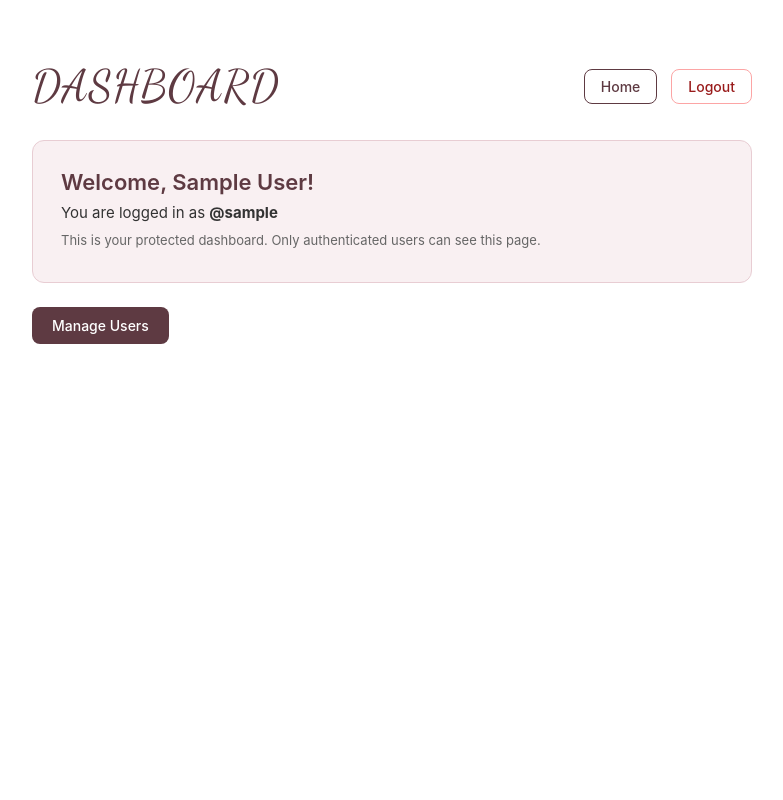
After one commit to ramkumar007-hub/User-email-saver, a Flask app: page /dashboard in a window 1280 px wide. The commit adds this page. Shown: the whole page, without its empty margins (248-1031 px from the left). Run offline with Flask 3, Linux system fonts and the light colour scheme; the visitor is signed in with stand-in values (Sample User, id 1); some web fonts are replaced.

Commit message:
adding a user registration and adding their email with username and password

```diff
--- a/app.py
+++ b/app.py
@@ -1,19 +1,173 @@
-from flask import Flask, render_template, request, redirect, url_for
+from flask import Flask, render_template, request, redirect, url_for, flash
+from flask_login import LoginManager, UserMixin, login_user, logout_user, login_required, current_user
+from werkzeug.security import generate_password_hash, check_password_hash
 import sqlite3
+import os
 
 app = Flask(__name__)
+app.secret_key = os.urandom(24)
 
-#Validation limits
+# Flask-login Setup
+login_manager = LoginManager()
+login_manager.init_app(app)
+login_manager.login_view = 'login'
+login_manager.login_message = "Please log in to access this page."
+login_manager.login_message_category = "success"
+
+# Validation limits
 MAX_NAME_LEN = 50
 MAX_EMAIL_LEN = 100
+MAX_USERNAME_LEN = 30
 MAX_USERS = 50
+
+
+# User Model
+class User(UserMixin):
+    def __init__(self, id, name, email, username, password_hash):
+        self.id = id
+        self.name = name
+        self.email = email
+        self.username = username
+        self.password_hash = password_hash
+
+
+@login_manager.user_loader
+def load_user(user_id):
+    conn = get_db_connection()
+    user = conn.execute('SELECT * FROM users WHERE id = ?', (int(user_id),)).fetchone()
+    conn.close()
+    if user:
+        return User(user['id'], user['name'], user['email'], user['username'], user['password_hash'])
+    return None
 
 
 def get_db_connection():
     conn = sqlite3.connect('database.db')
     conn.row_factory = sqlite3.Row
+    conn.execute('''
+        CREATE TABLE IF NOT EXISTS users (
+            id            INTEGER PRIMARY KEY AUTOINCREMENT,
+            name          TEXT,
+            email         TEXT,
+            username      TEXT,
+            password_hash TEXT
+        )
+    ''')
+    conn.commit()
     return conn
 
+
+# Auth Routes
+
+@app.route('/register', methods=['GET', 'POST'])
+def register():
+    if current_user.is_authenticated:
+        return redirect(url_for('dashboard'))
+
+    error = None
+    if request.method == 'POST':
+        name = request.form.get('name', '').strip().capitalize()
+        email = request.form.get('email', '').strip()
+        username = request.form.get('username', '').strip()
+        password = request.form.get('password', '')
+        confirm_password = request.form.get('confirm_password', '')
+
+        # --- Input validation ---
+        if not name or not email or not username or not password:
+            error = "All fields are required."
+        elif len(name) > MAX_NAME_LEN:
+            error = f"Name must be {MAX_NAME_LEN} characters or fewer."
+        elif len(email) > MAX_EMAIL_LEN:
+            error = f"Email must be {MAX_EMAIL_LEN} characters or fewer."
+        elif len(username) > MAX_USERNAME_LEN:
+            error = f"Username must be {MAX_USERNAME_LEN} characters or fewer."
+        elif len(password) < 6:
+            error = "Password must be at least 6 characters."
+        elif password != confirm_password:
+            error = "Passwords do not match."
+
+        if not error:
+            conn = get_db_connection()
+            # Check duplicate username
+            existing = conn.execute('SELECT id FROM users WHERE username = ?',
+                                    (username,)).fetchone()
+            if existing:
+                error = "This username is already taken."
+            else:
+                # Check duplicate email
+                existing_email = conn.execute('SELECT id FROM users WHERE email = ?',
+                                              (email,)).fetchone()
+                if existing_email:
+                    error = "This email is already registered."
+
+            if not error:
+                count = conn.execute('SELECT COUNT(*) FROM users').fetchone()[0]
+                if count >= MAX_USERS:
+                    error = f"Maximum of {MAX_USERS} users reached."
+                else:
+                    password_hash = generate_password_hash(password)
+                    conn.execute(
+                        'INSERT INTO users (name, email, username, password_hash) VALUES (?, ?, ?, ?)',
+                        (name, email, username, password_hash)
+                    )
+                    conn.commit()
+                    conn.close()
+                    flash("Registration successful! Please log in.", "success")
+                    return redirect(url_for('login'))
+
+            conn.close()
+
+    return render_template('register.html', error=error)
+
+
+@app.route('/login', methods=['GET', 'POST'])
+def login():
+    if current_user.is_authenticated:
+        return redirect(url_for('dashboard'))
+
+    error = None
+    if request.method == 'POST':
+        username = request.form.get('username', '').strip()
+        password = request.form.get('password', '')
+
+        if not username or not password:
+            error = "Both username and password are required."
+        else:
+            conn = get_db_connection()
+            user = conn.execute('SELECT * FROM users WHERE username = ?',
+                                (username,)).fetchone()
+            conn.close()
+
+            if user and check_password_hash(user['password_hash'], password):
+                user_obj = User(user['id'], user['name'], user['email'], user['username'], user['password_hash'])
+                login_user(user_obj)
+                flash(f"Welcome back, {user['name']}!", "success")
+                return redirect(url_for('dashboard'))
+            else:
+                error = "Invalid username or password."
+
+    return render_template('login.html', error=error)
+
+
+@app.route('/logout')
+@login_required
+def logout():
+    logout_user()
+    flash("You have been logged out.", "success")
+    return redirect(url_for('login'))
+
+
+# Dashboard (Protected)
+
+@app.route('/dashboard')
+@login_required
+def dashboard():
+    return render_template('dashboard.html',
+                           name=current_user.name,
+                           username=current_user.username)
+
+
+# ---- Home / User Management (Task 1 features preserved) ----
 
 @app.route('/', methods=['GET', 'POST'])
 def index():
@@ -21,6 +175,11 @@ def index():
     error = None
 
     if request.method == 'POST':
+        # Only allow adding users if logged in
+        if not current_user.is_authenticated:
+            conn.close()
+            return redirect(url_for('login'))
+
         name = request.form.get('name', '').strip().capitalize()
         email = request.form.get('email', '').strip()
 
@@ -33,7 +192,6 @@ def index():
             error = f"Email must be {MAX_EMAIL_LEN} characters or fewer."
 
         if not error:
-            # Check duplicate email
             existing = conn.execute('SELECT id FROM users WHERE email = (?)',
                                     (email,)).fetchone()
             if existing:
@@ -50,7 +208,7 @@ def index():
                 conn.close()
                 return redirect('/')
 
-    #Searching
+    # Searching
     search_query = request.args.get('q', '').strip()
     if search_query:
         users = conn.execute(
@@ -61,14 +219,16 @@ def index():
         users = conn.execute('SELECT * FROM users').fetchall()
 
     conn.close()
-    return render_template('index.html', users=users, error=error, search=search_query)
+    return render_template('index.html',
+                           users=users,
+                           error=error,
+                           search=search_query)
 
 
 @app.route('/delete/<int:user_id>', methods=['POST'])
+@login_required
 def delete_user(user_id):
     conn = get_db_connection()
-
-    # Delete the user
     conn.execute('DELETE FROM users WHERE id = ?', (user_id,))
     conn.commit()
     rows = conn.execute('SELECT name, email FROM users ORDER BY id').fetchall()
@@ -77,7 +237,6 @@ def delete_user(user_id):
         conn.execute('INSERT INTO users (name, email) VALUES (?, ?)',
                      (row['name'], row['email']))
     conn.commit()
-
     conn.close()
     return redirect('/')
 
--- a/static/style.css
+++ b/static/style.css
@@ -193,3 +193,221 @@ tr:hover td { background: #f0dce0; }
     background: #fef2f2;
     border-color: #7f1d1d;
 }
+
+/* ---- Nav Bar ---- */
+.nav-bar {
+    display: flex;
+    justify-content: space-between;
+    align-items: center;
+    margin-bottom: 32px;
+    flex-wrap: wrap;
+    gap: 12px;
+}
+
+.nav-bar h2 {
+    margin-bottom: 0;
+}
+
+.nav-links {
+    display: flex;
+    gap: 14px;
+    align-items: center;
+}
+
+.nav-links a {
+    font-size: 14px;
+    color: #5e3a42;
+    text-decoration: none;
+    font-weight: 500;
+    padding: 8px 16px;
+    border-radius: 8px;
+    border: 1.5px solid #5e3a42;
+    transition: all 0.2s;
+}
+
+.nav-links a:hover {
+    background: #5e3a42;
+    color: #fff;
+}
+
+.nav-links .logout-btn {
+    color: #991b1b;
+    border-color: #fca5a5;
+}
+
+.nav-links .logout-btn:hover {
+    background: #fef2f2;
+    border-color: #7f1d1d;
+    color: #7f1d1d;
+}
+
+/* ---- Auth Forms ---- */
+.auth-form {
+    display: flex;
+    flex-direction: column;
+    gap: 8px;
+    margin-bottom: 24px;
+}
+
+.auth-form label {
+    font-size: 13px;
+    font-weight: 500;
+    color: #5e3a42;
+    margin-top: 6px;
+}
+
+.auth-form input {
+    padding: 11px 14px;
+    border: 1.5px solid #a0a0a0;
+    border-radius: 8px;
+    font-size: 14px;
+    font-family: inherit;
+    outline: none;
+    transition: border-color 0.2s;
+    background: #f0f0f0;
+}
+
+.auth-form input:focus {
+    border-color: #5e3a42;
+    background: #fff;
+    box-shadow: 0 0 0 3px rgba(94,58,66,0.25);
+}
+
+.auth-form input::placeholder {
+    color: #333;
+}
+
+.auth-form button {
+    margin-top: 14px;
+    padding: 12px;
+    background: #5e3a42;
+    color: #fff;
+    border: none;
+    border-radius: 8px;
+    font-size: 15px;
+    font-weight: 500;
+    font-family: inherit;
+    cursor: pointer;
+    transition: background 0.2s;
+}
+
+.auth-form button:hover {
+    background: #4a2d34;
+}
+
+.auth-link {
+    font-size: 14px;
+    color: #333;
+    text-align: center;
+}
+
+.auth-link a {
+    color: #5e3a42;
+    font-weight: 500;
+    text-decoration: none;
+}
+
+.auth-link a:hover {
+    text-decoration: underline;
+}
+
+/* ---- Flash Messages ---- */
+.flash-msg {
+    padding: 11px 14px;
+    border-radius: 8px;
+    margin-bottom: 20px;
+    font-size: 13px;
+}
+
+.flash-msg.success {
+    background: #f0fdf4;
+    color: #166534;
+    border: 1px solid #86efac;
+}
+
+/* ---- Auth Prompt ---- */
+.auth-prompt {
+    background: #fef2f2;
+    border: 1px solid #fca5a5;
+    border-radius: 8px;
+    padding: 16px;
+    margin-bottom: 28px;
+    text-align: center;
+    font-size: 14px;
+    color: #991b1b;
+}
+
+.auth-prompt a {
+    color: #5e3a42;
+    font-weight: 500;
+    text-decoration: none;
+}
+
+.auth-prompt a:hover {
+    text-decoration: underline;
+}
+
+/* ---- Dashboard ---- */
+.dashboard-header {
+    display: flex;
+    justify-content: space-between;
+    align-items: center;
+    margin-bottom: 28px;
+    flex-wrap: wrap;
+    gap: 12px;
+}
+
+.dashboard-header h2 {
+    margin-bottom: 0;
+}
+
+.welcome-card {
+    background: #f9f0f2;
+    border: 1px solid #e8cdd3;
+    border-radius: 12px;
+    padding: 28px;
+    margin-bottom: 24px;
+}
+
+.welcome-card h3 {
+    font-size: 22px;
+    color: #5e3a42;
+    margin-bottom: 8px;
+    font-weight: 600;
+}
+
+.welcome-card p {
+    font-size: 15px;
+    color: #333;
+    margin-bottom: 6px;
+}
+
+.dashboard-info {
+    font-size: 13px !important;
+    color: #666 !important;
+    margin-top: 10px !important;
+}
+
+.dashboard-actions {
+    display: flex;
+    gap: 12px;
+}
+
+.action-btn {
+    display: inline-block;
+    padding: 10px 20px;
+    background: #5e3a42;
+    color: #fff;
+    border: none;
+    border-radius: 8px;
+    font-size: 14px;
+    font-weight: 500;
+    font-family: inherit;
+    text-decoration: none;
+    cursor: pointer;
+    transition: background 0.2s;
+}
+
+.action-btn:hover {
+    background: #4a2d34;
+}
--- /dev/null
+++ b/templates/dashboard.html
@@ -0,0 +1,36 @@
+<!DOCTYPE html>
+<html>
+<head>
+    <title>Dashboard</title>
+    <link rel="stylesheet" href="/static/style.css">
+</head>
+<body>
+    <div class="container">
+        <div class="dashboard-header">
+            <h2>DASHBOARD</h2>
+            <div class="nav-links">
+                <a href="/">Home</a>
+                <a href="/logout" class="logout-btn">Logout</a>
+            </div>
+        </div>
+
+        {% with messages = get_flashed_messages(with_categories=true) %}
+            {% if messages %}
+                {% for category, message in messages %}
+                <div class="flash-msg {{ category }}">{{ message }}</div>
+                {% endfor %}
+            {% endif %}
+        {% endwith %}
+
+        <div class="welcome-card">
+            <h3>Welcome, {{ name }}!</h3>
+            <p>You are logged in as <strong>@{{ username }}</strong></p>
+            <p class="dashboard-info">This is your protected dashboard. Only authenticated users can see this page.</p>
+        </div>
+
+        <div class="dashboard-actions">
+            <a href="/" class="action-btn">Manage Users</a>
+        </div>
+    </div>
+</body>
+</html>
```
Also changed, not shown: templates/index.html (+23 -2 lines), templates/login.html (added, +38 -0 lines), templates/register.html (added, +42 -0 lines), README.md, database.db.
